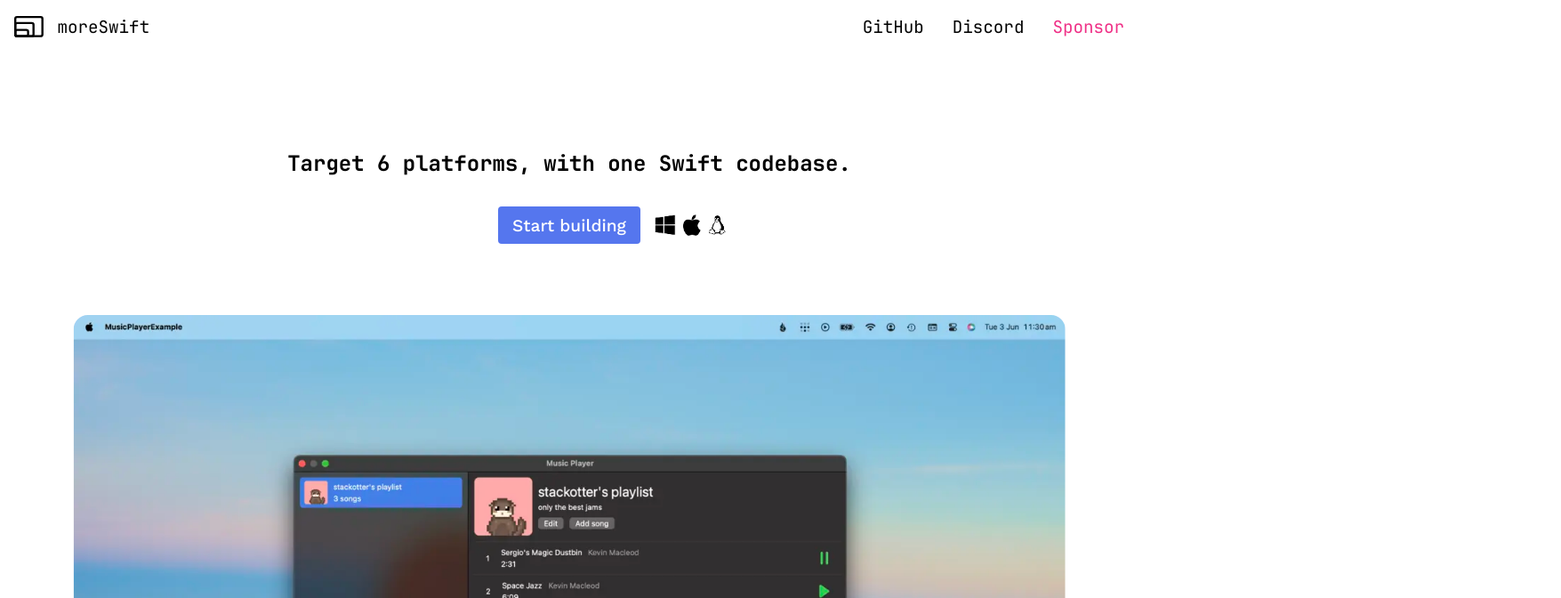
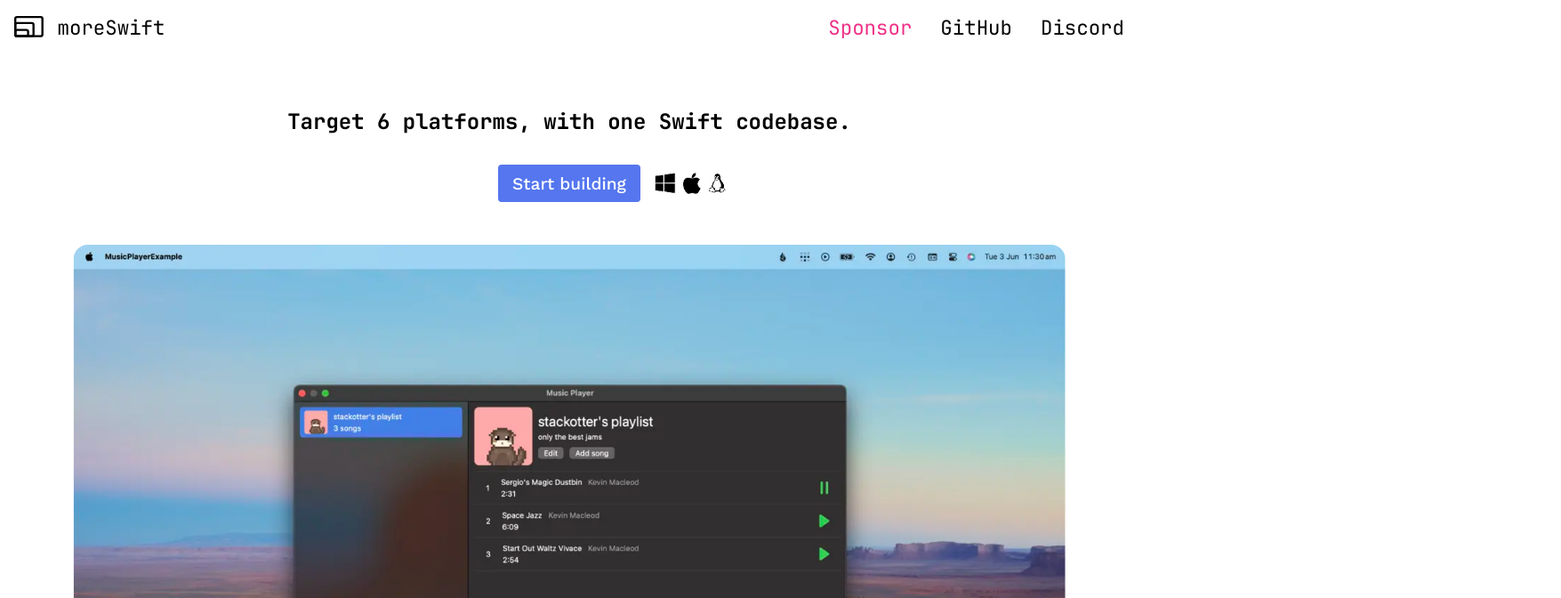
Before and after one commit to moreSwift/website, a SvelteKit app: page / in a window 1280 px wide. Shown: the top 672 px of the page at 89% size, 1755 px wide, since content can reach past the window. Built offline with nearby package versions, Linux system fonts and the light colour scheme.

Commit message:
Fix horizontal overflow on mobile, update sponsor link to opencollective

```diff
--- a/src/lib/Nav.svelte
+++ b/src/lib/Nav.svelte
@@ -3,9 +3,9 @@
   import "$lib/assets/jetbrainsmono.css";
 
   let links = [
+  	["Sponsor", "https://opencollective.com/moreswift"],
   	["GitHub", "https://github.com/moreSwift"],
   	["Discord", "/discord"],
-  	["Sponsor", "https://github.com/sponsors/stackotter"]
   ]
 </script>
 
@@ -15,12 +15,12 @@
 		width: 100%;
 		box-sizing: border-box;
 		justify-content: space-between;
-		font-size: 1.2rem;
+		font-size: 1.4rem;
 		font-family: JetBrainsMono;
 		font-weight: regular;
 		padding: 0.3rem 0.5rem;
 		align-items: center;
-		max-width: 160ch;
+		max-width: 130ch;
 		margin: auto;
 	}
 
--- a/src/routes/(pages)/+layout.svelte
+++ b/src/routes/(pages)/+layout.svelte
@@ -18,6 +18,8 @@
 	main {
 		max-width: min(80ch, calc(100% - 1rem));
 		margin: auto;
+		display: flex;
+		flex-direction: column;
 	}
 </style>
 
--- a/src/routes/(pages)/+page.svelte
+++ b/src/routes/(pages)/+page.svelte
@@ -13,8 +13,8 @@
     display: flex;
     flex-direction: column;
     align-items: center;
-    margin-top: 6rem;
-    margin-bottom: 5rem;
+    margin-top: 3rem;
+    margin-bottom: 3rem;
   }
 
   #tagline {
```
